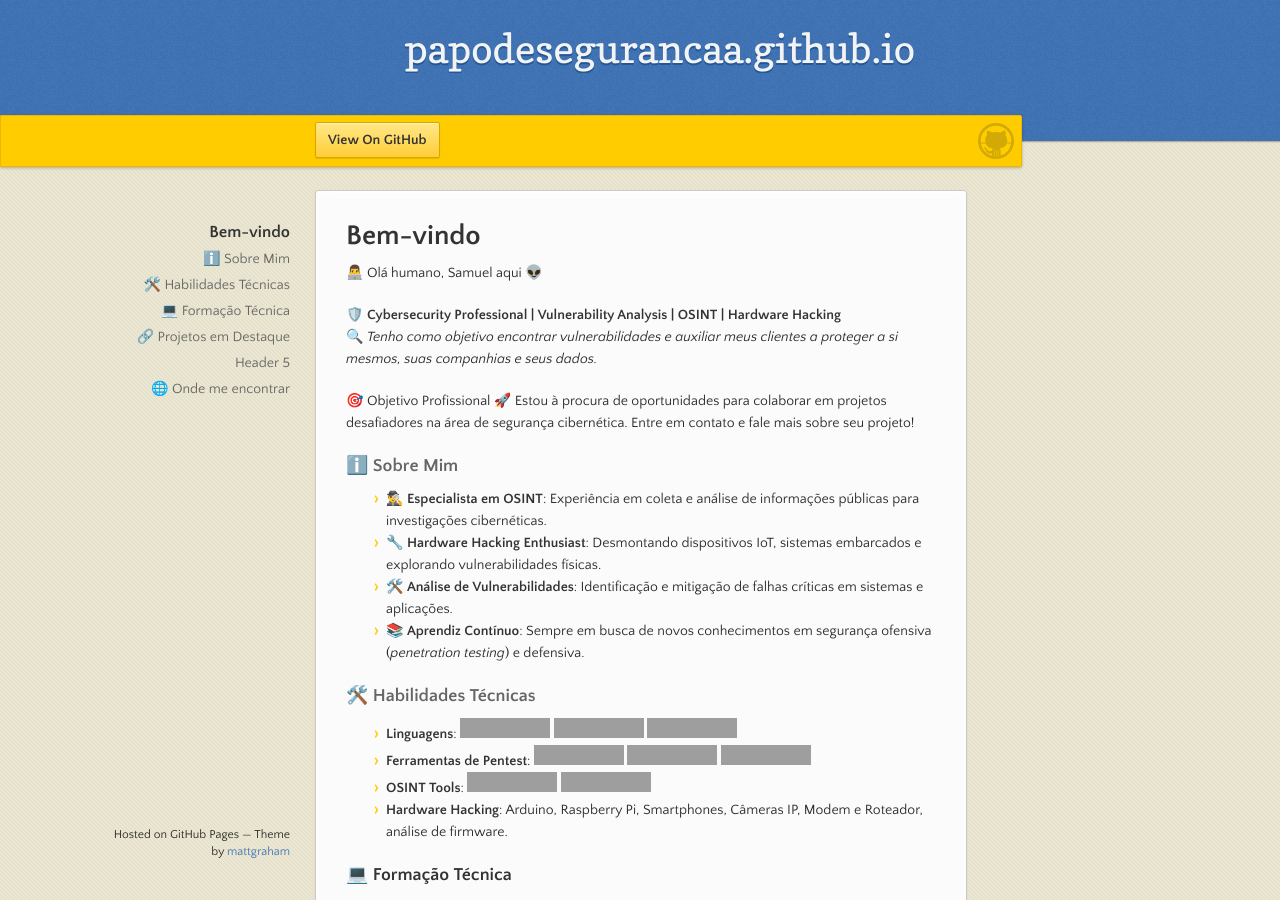
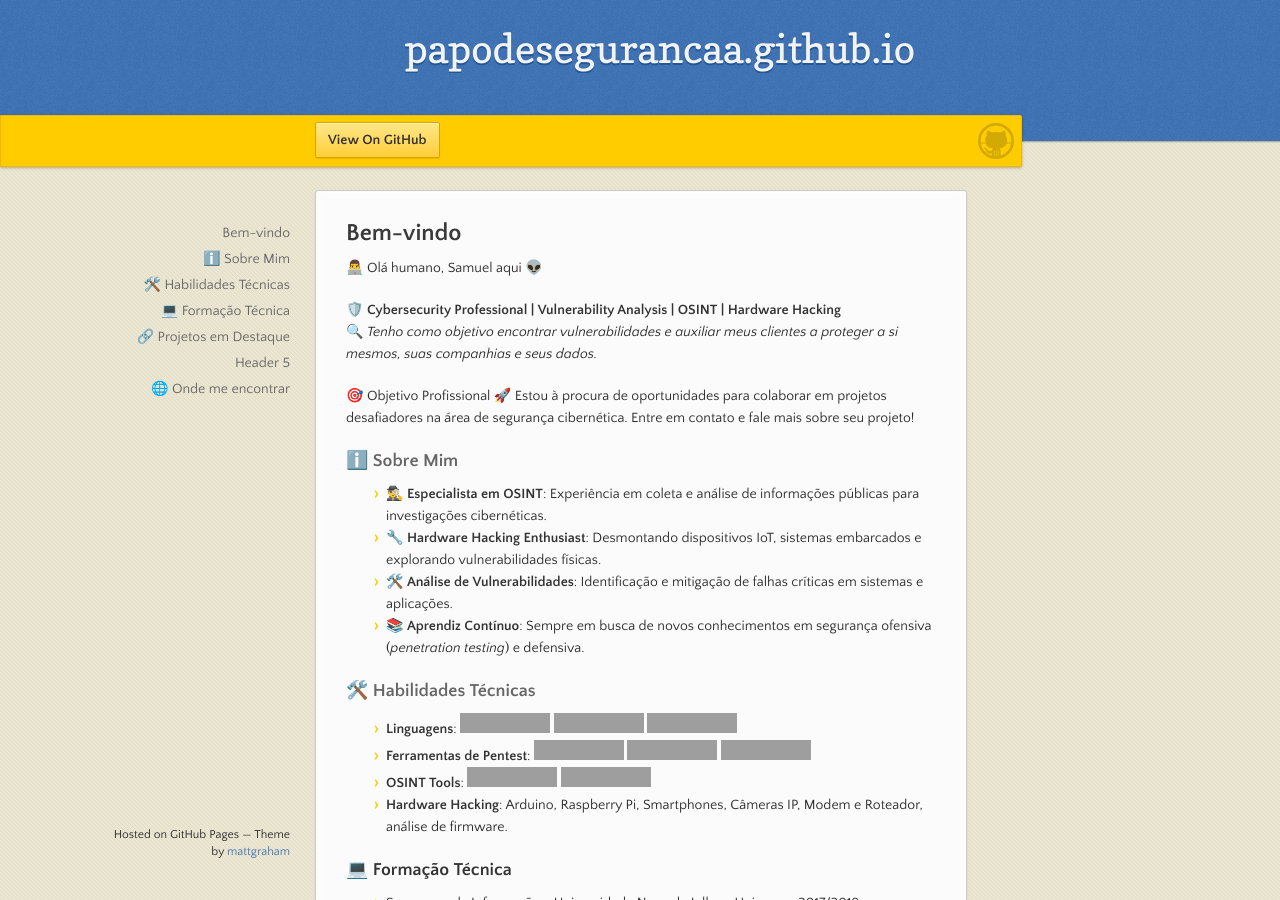
Before and after one commit to papodesegurancaa/papodesegurancaa.github.io, a Jekyll site: the page built from index.md, in a window 1280 px wide and 900 px high. Built offline with Jekyll 4.4.1, drawn with Linux system fonts in a browser that asks for light colours; our own code applies the rules of GitHub Pages for plain Markdown files; the repository's description, which GitHub fills in, is left out; grey boxes are pictures that could not be loaded.

```diff
--- a/index.md
+++ b/index.md
@@ -10,8 +10,7 @@ layout: default
 
 <!--There should be whitespace between paragraphs. We recommend including a README, or a file with information about your project.-->
 
-# Bem-vindo
-
+## Bem-vindo
 👨‍💻 Olá humano, Samuel aqui 👽
 
 🛡️ **Cybersecurity Professional | Vulnerability Analysis | OSINT | Hardware Hacking**
```
